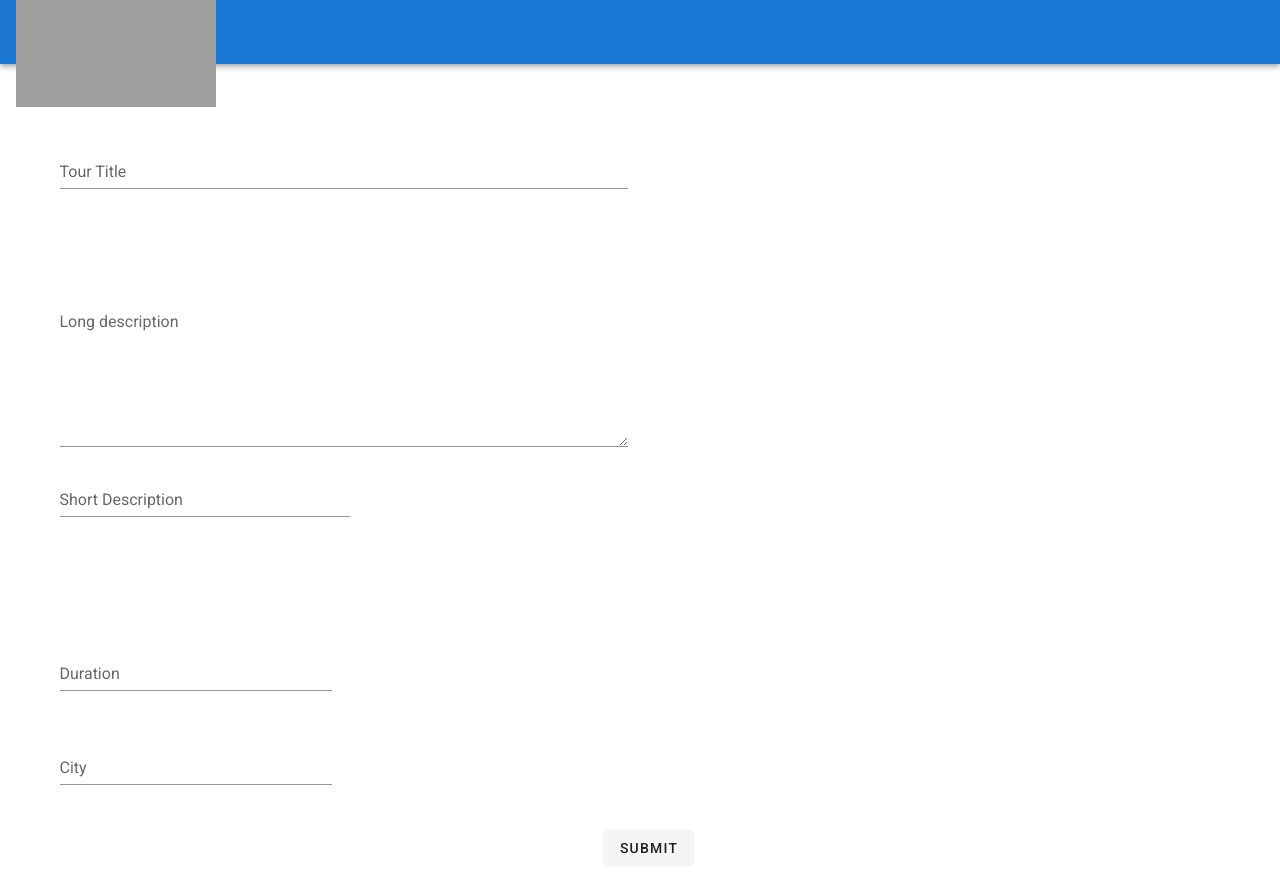
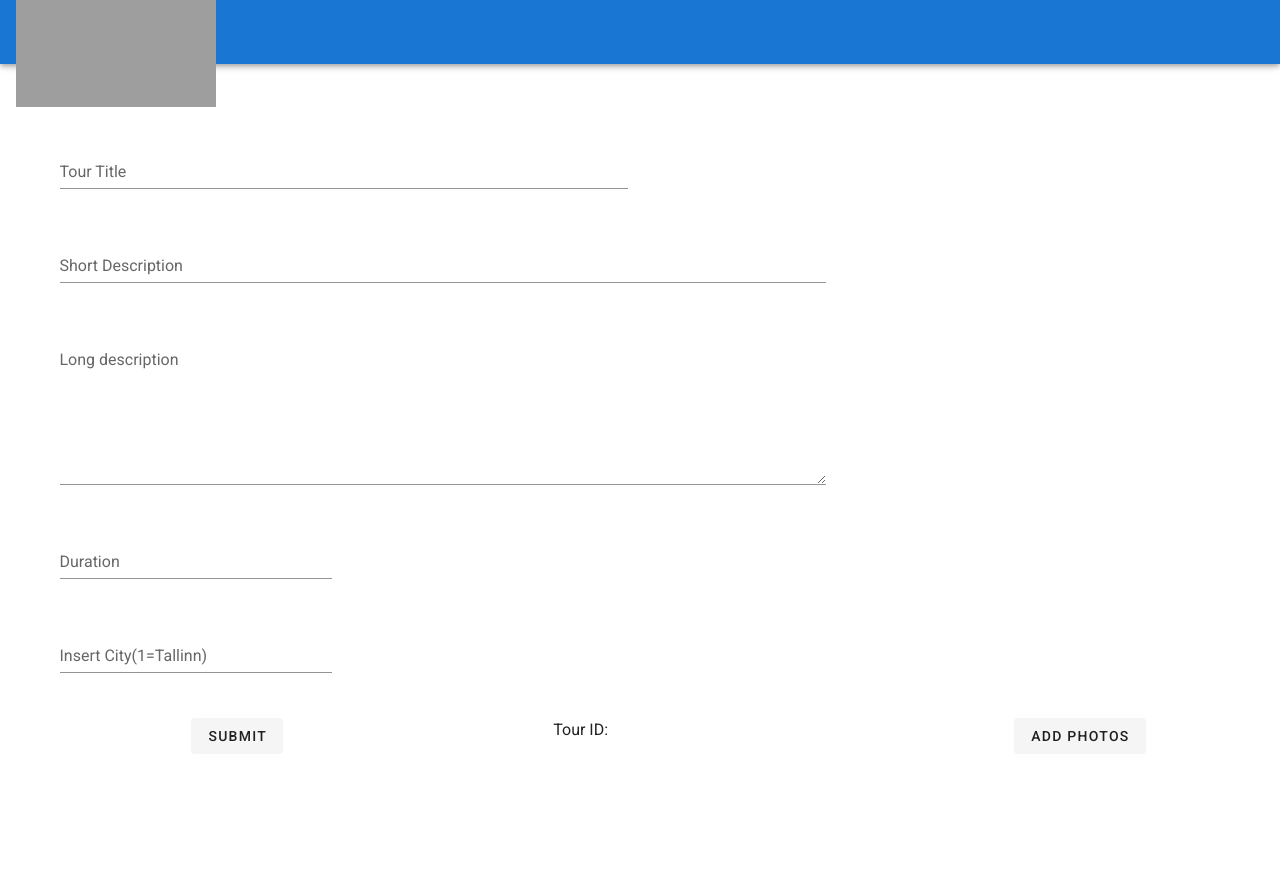
Before and after one commit to kermoraja/front-project-one, a Vue app: page /#/admin in a window 1280 px wide. After the commit the page ends 800 px from the top, so only its background shows below. Built offline with nearby package versions, Linux system fonts and the light colour scheme; grey boxes are pictures that could not be loaded.

Commit message:
muutsin admini lisasin admini pildi uploadi lehe

```diff
--- a/src/router/index.js
+++ b/src/router/index.js
@@ -13,18 +13,22 @@ const routes = [
   {
     path: '/about',
     name: 'About',
-    // route level code-splitting
-    // this generates a separate chunk (about.[hash].js) for this route
-    // which is lazy-loaded when the route is visited.
     component: function () {
-      return import(/* webpackChunkName: "about" */ '../views/About.vue')
+      return import('../views/About.vue')
     }
   },
   {
     path: '/admin',
     name: 'Admin',
     component: function () {
-      return import(/* webpackChunkName: "about" */ '../views/Admin.vue')
+      return import('../views/Admin.vue')
+    }
+  },
+  {
+    path: '/admin-add-photo/:id',
+    name: 'Add-photo',
+    component: function () {
+      return import('../views/Admin-add-photo.vue')
     }
   }
 ]
--- /dev/null
+++ b/src/views/Admin-add-photo.vue
@@ -0,0 +1,75 @@
+<template>
+  <div>
+    <v-main>
+      <v-container>
+        <v-row>
+          <v-col md="3" xs="12">
+            <v-text-field v-model="input_image.photo_title" label="Image Title"></v-text-field>
+          </v-col>
+          <v-col md="3" xs="12">
+            <v-text-field v-model="input_image.photo_url" label="Image Url"></v-text-field>
+          </v-col>
+          <v-col md="3" xs="12">
+            <v-text-field v-model="input_image.tour_id" label="Tour ID"></v-text-field>
+          </v-col>
+        </v-row>
+        <v-row justify="space-around">
+          <v-col md="1" xs="12">
+            <v-btn depressed v-on:click = "uploadPhotos()">
+              Submit
+            </v-btn>
+          </v-col>
+        </v-row>
+      </v-container>
+    </v-main>
+  </div>
+</template>
+<script>
+import router from "../router";
+
+export default {
+  data: function () {
+    return {
+     photo_title:"",
+    photo_url:"",
+      tour_id:0,
+      input_image:{},
+      images_crated:"",
+      tour_created: "",
+      rules: [
+        value => !!value || 'Required.',
+        value => (value && value.length >= 1) || 'Min 3 characters',
+      ],
+      alignments: [
+        'center',
+      ],
+      items: [1, 2, 3]
+      ,
+    }
+  },
+
+  mounted() {
+    this.$http.get('/api/tour/' + this.$route.params.id)
+        .then(response => this.tour_created = response.data)
+    console.log(this.$route.params)
+  },
+
+  methods:{
+    uploadPhotos: function () {
+
+      this.$http.post('/api/addphoto', + this.input_image)
+
+          .then(response => {
+            this.images_crated = response.data
+          })
+    }
+
+  }
+}
+</script>
+<style>
+/*div {*/
+/*  display: flex;*/
+/*  justify-content: center*/
+/*}*/
+</style>
--- a/src/views/Admin.vue
+++ b/src/views/Admin.vue
@@ -2,49 +2,52 @@
   <div>
     <v-main>
       <v-container>
-        <v-row
-            style="height: 150px;">
+        <v-row>
           <v-col md="6" xs="12">
             <v-text-field
                 label="Tour Title"
-                :rules="rules"
                 v-model="input_tour.title"
             ></v-text-field>
           </v-col>
         </v-row>
         <v-row>
-          <v-col md="6" xs="12">
+          <v-col md="8" xs="12">
+            <v-text-field v-model="input_tour.desc_short" label="Short Description"></v-text-field>
+          </v-col>
+        </v-row>
+        <v-row>
+          <v-col md="8" xs="12">
             <v-textarea
                 name="input"
                 label="Long description"
-                value=""
-                hint="Hint text"
                 v-model="input_tour.desc_long">
 
             </v-textarea>
           </v-col>
         </v-row>
-        <v-row
-            no-gutters
-            style="height: 150px;">
+        <v-row>
           <v-col md="3" xs="12">
-            <v-text-field v-model="input_tour.desc_short" :rules="rules" label="Short Description"></v-text-field>
+            <v-text-field v-model="input_tour.duration" label="Duration"></v-text-field>
           </v-col>
         </v-row>
         <v-row>
-          <v-col md="3" xs="12">
-            <v-text-field v-model="input_tour.duration" :rules="rules" label="Duration"></v-text-field>
+          <v-col xs="12" md="3">
+            <v-text-field v-model="input_tour.city" label="Insert City(1=Tallinn)"></v-text-field>
           </v-col>
-        </v-row>
-        <v-row>
-          <v-col md="3" xs="12">
-            <v-text-field v-model="input_tour.city" :rules="rules" label="City"></v-text-field>
-          </v-col>
+
         </v-row>
         <v-row justify="space-around">
-          <v-col v-col md="1" xs="12">
+          <v-col md="1" xs="12">
             <v-btn depressed v-on:click = "createTour()">
               Submit
+            </v-btn>
+          </v-col>
+          <v-col md="2" xs="12">
+            Tour ID: {{tour_created}}
+          </v-col>
+          <v-col v-col md="1" xs="12">
+            <v-btn depressed v-on:click = "addPhotos(tour_created)">
+              Add Photos
             </v-btn>
           </v-col>
         </v-row>
@@ -62,19 +65,23 @@ export default {
       desc_short:"",
       desc_long:"",
       duration:"",
-      city:"",
+      city:0,
       img_url:"",
       input_tour: {},
+      input_image:{},
       tour_created: "",
       rules: [
         value => !!value || 'Required.',
-        value => (value && value.length >= 3) || 'Min 3 characters',
+        value => (value && value.length >= 1) || 'Min 3 characters',
       ],
       alignments: [
         'center',
       ],
+      items: [1, 2, 3]
     }
   },
+
+
 
   methods:{
     createTour: function () {
@@ -84,10 +91,15 @@ export default {
             this.tour_created = response.data
             console.log(this.tour_created)
           })
+    },
+
+    addPhotos:function() {
+      console.log(this.tour_created)
+      router.push({name: 'Add-photo', params: {id: this.tour_created.id}})
+    },
     }
 
   }
-}
 </script>
 <style>
 /*div {*/
```
